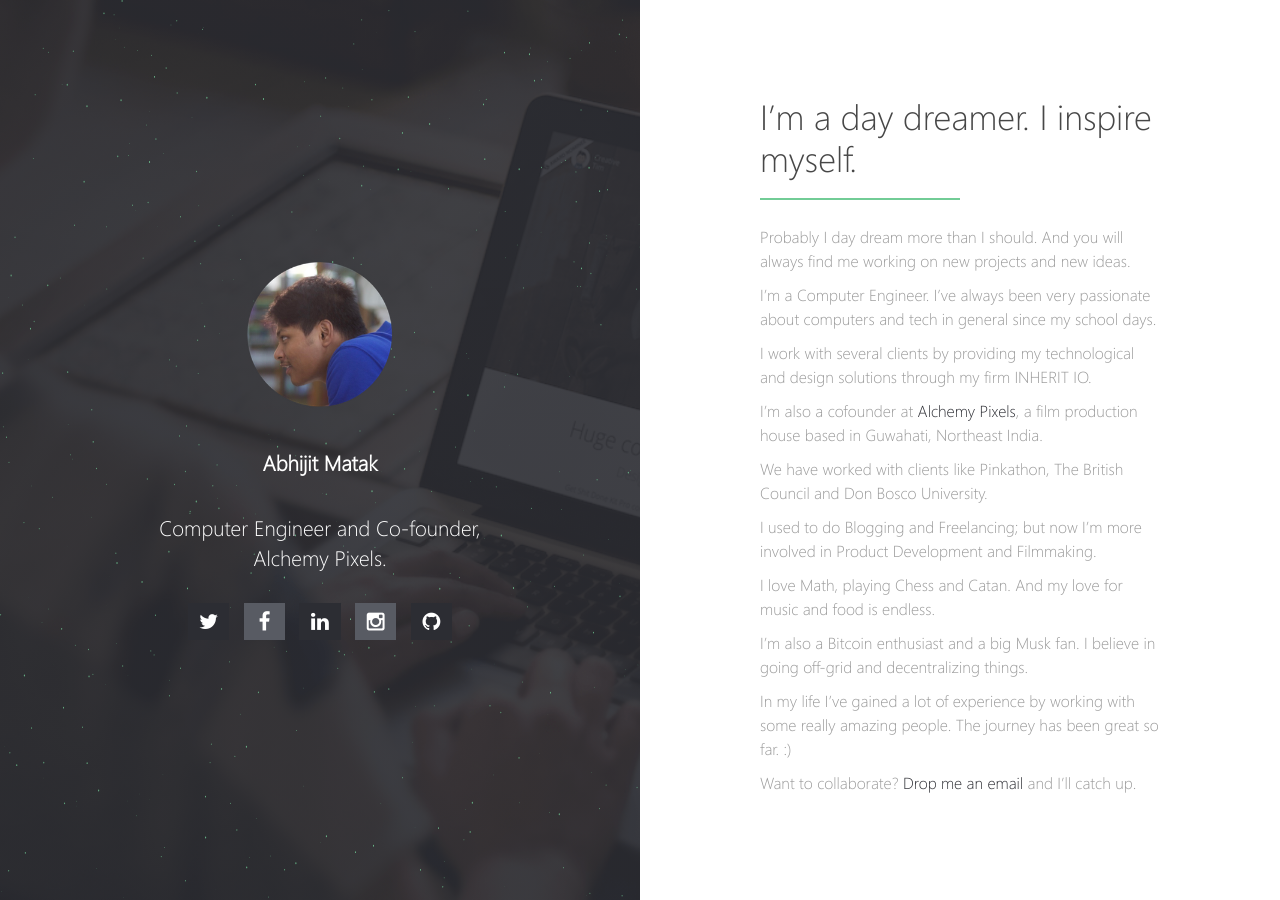
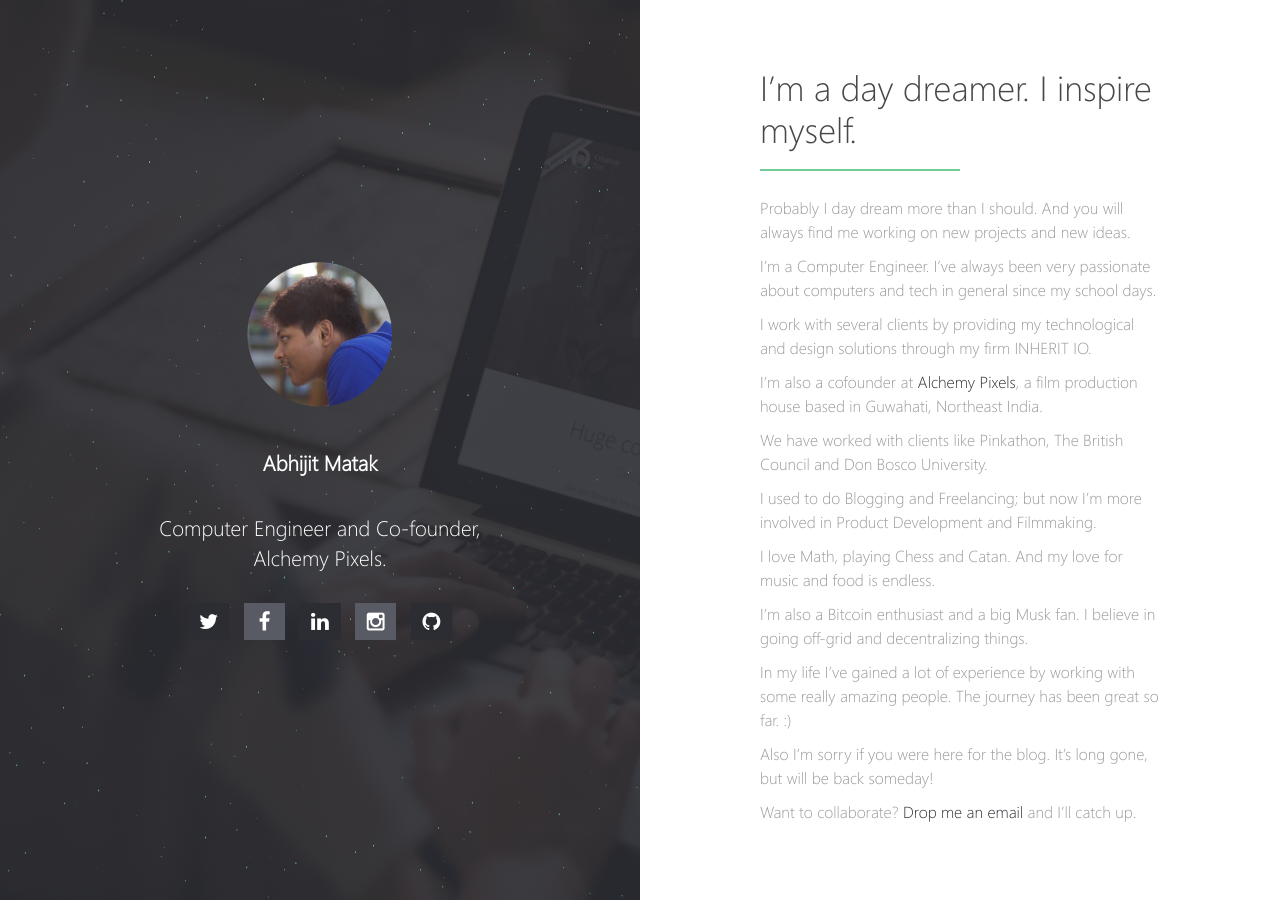
Before and after one commit to skyhitblog/skyhitblog.github.io, a Jekyll site: the page built from index.md, in a window 1280 px wide. Built offline with Jekyll 4.4.1, drawn with Linux system fonts in a browser that asks for light colours; our own code applies the rules of GitHub Pages for plain Markdown files.

Commit message:
Update index.md

```diff
--- a/index.md
+++ b/index.md
@@ -21,4 +21,6 @@ I'm also a Bitcoin enthusiast and a big Musk fan. I believe in going off-grid an
 
 In my life I've gained a lot of experience by working with some really amazing people. The journey has been great so far. :)
 
+Also I'm sorry if you were here for the blog. It's long gone, but will be back someday!
+
 Want to collaborate? [Drop me an email](mailto:avi@alchemypixels.com) and I'll catch up.
```
